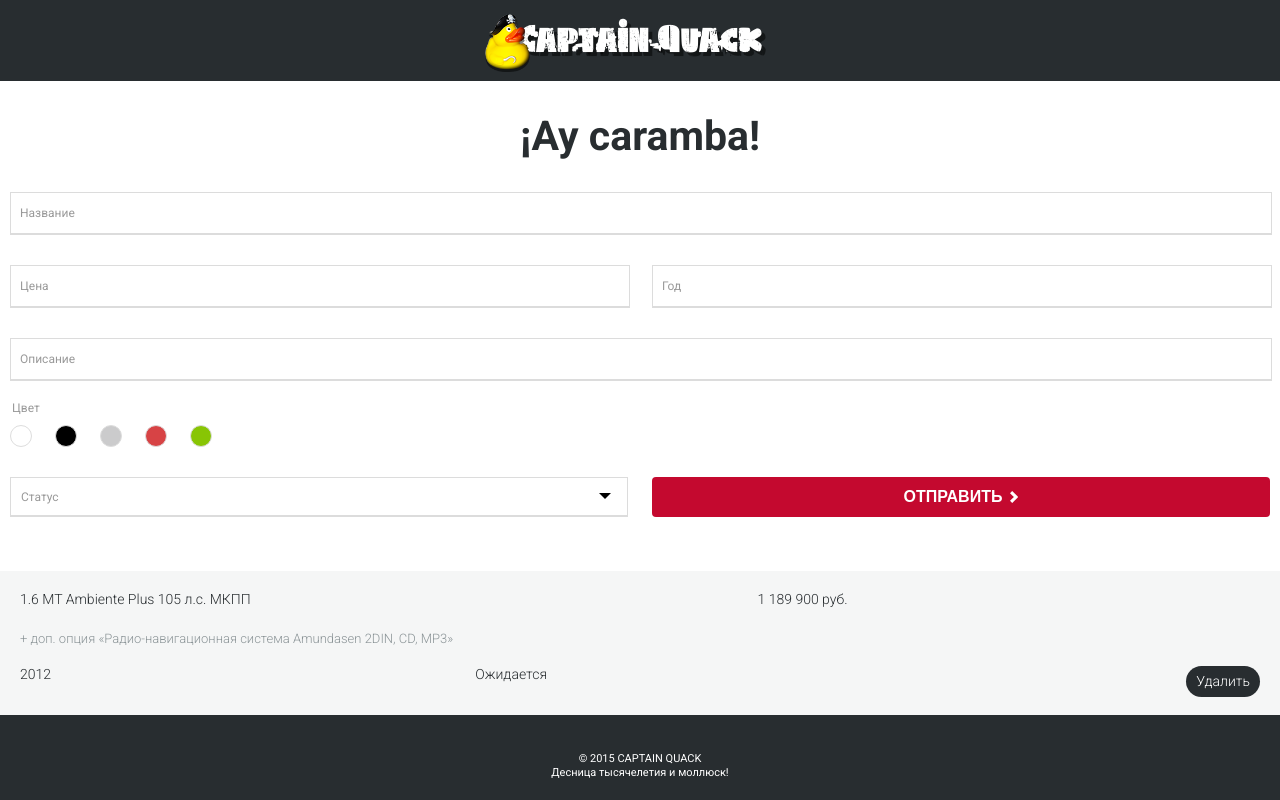
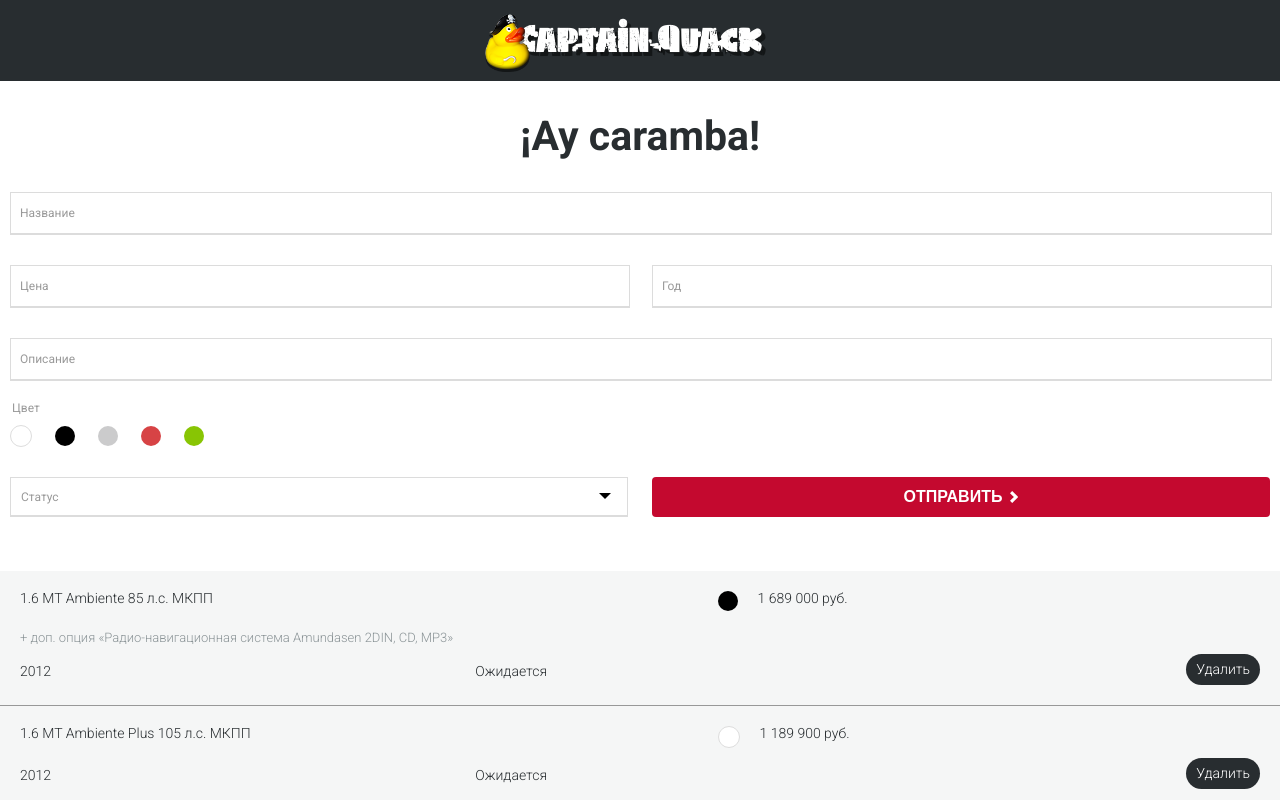
Before and after one commit to aovnkv/kodix-auto-test-task, a React (Create React App) app: page / in a window 1280 px wide. Shown: the top 800 px of the page. Built offline with nearby package versions, Linux system fonts and the light colour scheme.

Commit message:
refactor: car item

```diff
--- a/src/CarItem.js
+++ b/src/CarItem.js
@@ -1,25 +1,36 @@
-import React, { Component } from 'react';
+import React from 'react';
 import './CarItem.scss';
 
-const CarItem = () => {
-  return (
-    <div className="carItem">
+const CarItem = props => {
+  const { main, color, price, options, year, status } = props;
+  const background =
+    color === 'white' || color === '#fff'
+      ? { background: color, border: '1px solid #ddd' }
+      : { background: color };
+  const row1 = () => {
+    return (
       <div className="carItem--row1">
-        <div className="carItem--main">1.6 MT Ambiente Plus 105 л.с. МКПП</div>
-        <div className="carItem--color" />
-        <div className="carItem--price">1 189 900 руб.</div>
+        <div className="carItem--main">{main}</div>
+        <div className="carItem--color" style={background} />
+        <div className="carItem--price">{price}</div>
       </div>
-
-      <div className="carItem--row2">
-        <div className="carItem--option">
-          + доп. опция «Радио-навигационная система Amundasen 2DIN, CD, MP3»
+    );
+  };
+  const row2 = () => {
+    if (options.length) {
+      return (
+        <div className="carItem--row2">
+          <div className="carItem--options">{options}</div>
         </div>
-      </div>
-
+      );
+    }
+  };
+  const row3 = () => {
+    return (
       <div className="carItem--row3">
         <div className="carItem--year-and-status-wrapper">
-          <div className="carItem--year">2012</div>
-          <div className="carItem--status">Ожидается</div>
+          <div className="carItem--year">{year}</div>
+          <div className="carItem--status">{status}</div>
         </div>
         <button
           type="button"
@@ -30,6 +41,13 @@ const CarItem = () => {
           Удалить
         </button>
       </div>
+    );
+  };
+  return (
+    <div className="carItem">
+      {row1()}
+      {row2()}
+      {row3()}
     </div>
   );
 };
--- a/src/CarItem.scss
+++ b/src/CarItem.scss
@@ -1,6 +1,6 @@
 .carItem {
   position: relative;
-  padding: 20px 20px 18px;
+  padding: 20px;
   margin: 0 -10px;
 
   background: #f5f6f6;
@@ -10,16 +10,23 @@
   color: #282d30;
   text-align: left;
 
+  &:not(:last-child) {
+    border-bottom: 1px solid #989898;
+  }
+
   &--row1,
   &--row2,
   &--row3 {
     position: relative;
     display: flex;
     margin: 0 0 20px 0;
+
+    line-height: 1;
   }
 
   &--row3 {
     margin: 0;
+    align-items: center;
   }
 
   &--main {
@@ -30,22 +37,24 @@
   &--color {
     width: 20px;
     height: 20px;
-    margin: auto 20px auto 0;
+    margin: 0 20px 0 0;
     flex-shrink: 0;
+    border-radius: 50%;
   }
 
-  &--option {
+  &--options {
     font-size: 13px;
     color: #8b9497;
   }
   &--year-and-status-wrapper {
     display: flex;
+    align-self: flex-start;
     justify-content: space-between;
     width: 42.5%;
   }
 
   &--delete {
-    margin: 0 0 0 auto;
+    margin: -10px 0 0 auto;
     padding: 10px;
 
     font-family: inherit;
@@ -58,5 +67,7 @@
 
     border-radius: 33px;
     border: 0;
+
+    cursor: pointer;
   }
 }
--- a/src/CarsList.js
+++ b/src/CarsList.js
@@ -1,11 +1,41 @@
-import React, { Component } from 'react';
+import React from 'react';
 import './CarsList.scss';
 import CarItem from './CarItem';
 
-class CarsList extends Component {
-  render() {
-    return <CarItem />;
+const cars = [
+  {
+    id: 0,
+    main: '1.6 MT Ambiente 85 л.с. МКПП',
+    color: 'black',
+    price: '1 689 000 руб.',
+    options:
+      '+ доп. опция «Радио-навигационная система Amundasen 2DIN, CD, MP3»',
+    year: '2012',
+    status: 'Ожидается'
+  },
+  {
+    id: 1,
+    main: '1.6 MT Ambiente Plus 105 л.с. МКПП',
+    color: 'white',
+    price: '1 189 900 руб.',
+    options: '',
+    year: '2012',
+    status: 'Ожидается'
+  },
+  {
+    id: 3,
+    main: '1.6 MT Trend 105 л.с. МКПП',
+    color: 'gray',
+    price: '1 459 000 руб.',
+    options: '',
+    year: '2012',
+    status: 'В наличии'
   }
-}
+];
+
+const CarsList = () => {
+  const items = cars.map(car => <CarItem key={car.id} {...car} />);
+  return <section className="carsList">{items}</section>;
+};
 
 export default CarsList;
--- a/src/Form.scss
+++ b/src/Form.scss
@@ -122,12 +122,12 @@
       height: 20px;
       width: 20px;
       border-radius: 50%;
-      border: solid 1px #ddd;
       cursor: pointer;
     }
 
     &-white::before {
       background: #fff;
+      border: solid 1px #ddd;
     }
     &-black::before {
       background: #000;
--- a/src/Main.js
+++ b/src/Main.js
@@ -10,9 +10,7 @@ export default function Main() {
       <section className="newCar">
         <Form />
       </section>
-      <section className="carsList">
-        <CarsList />
-      </section>
+      <CarsList />
     </main>
   );
 }
```
